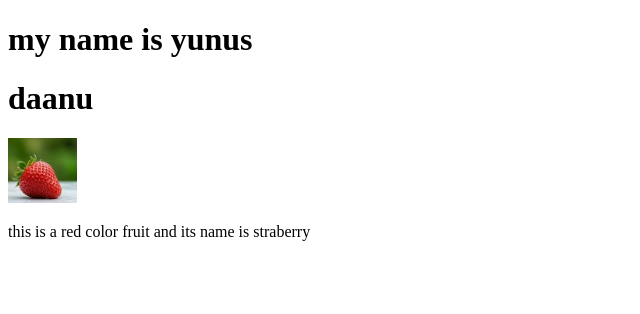
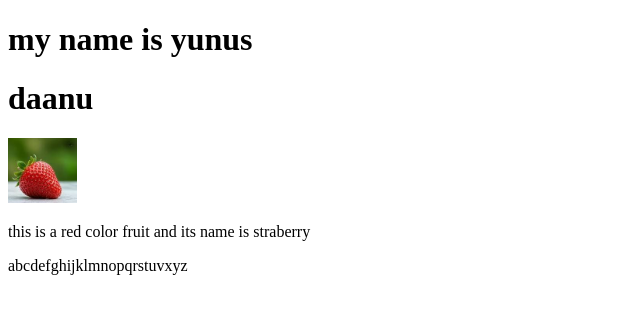
Before and after one commit to syedyunusahamed2006/website, a plain HTML site: page index.html in a window 1280 px wide. Shown: the whole page, without its empty margins (0-640 px from the left). Drawn offline with Linux system fonts and the light colour scheme.

Commit message:
new para

```diff
--- a/index.html
+++ b/index.html
@@ -10,5 +10,6 @@
     <h1>daanu</h1>
         <img width="69px" src="redfruit.jpg" alt="">
         <p>this is a red color fruit and its name is straberry</p>
+        <p>abcdefghijklmnopqrstuvxyz</p>
 </body>
 </html>
```
